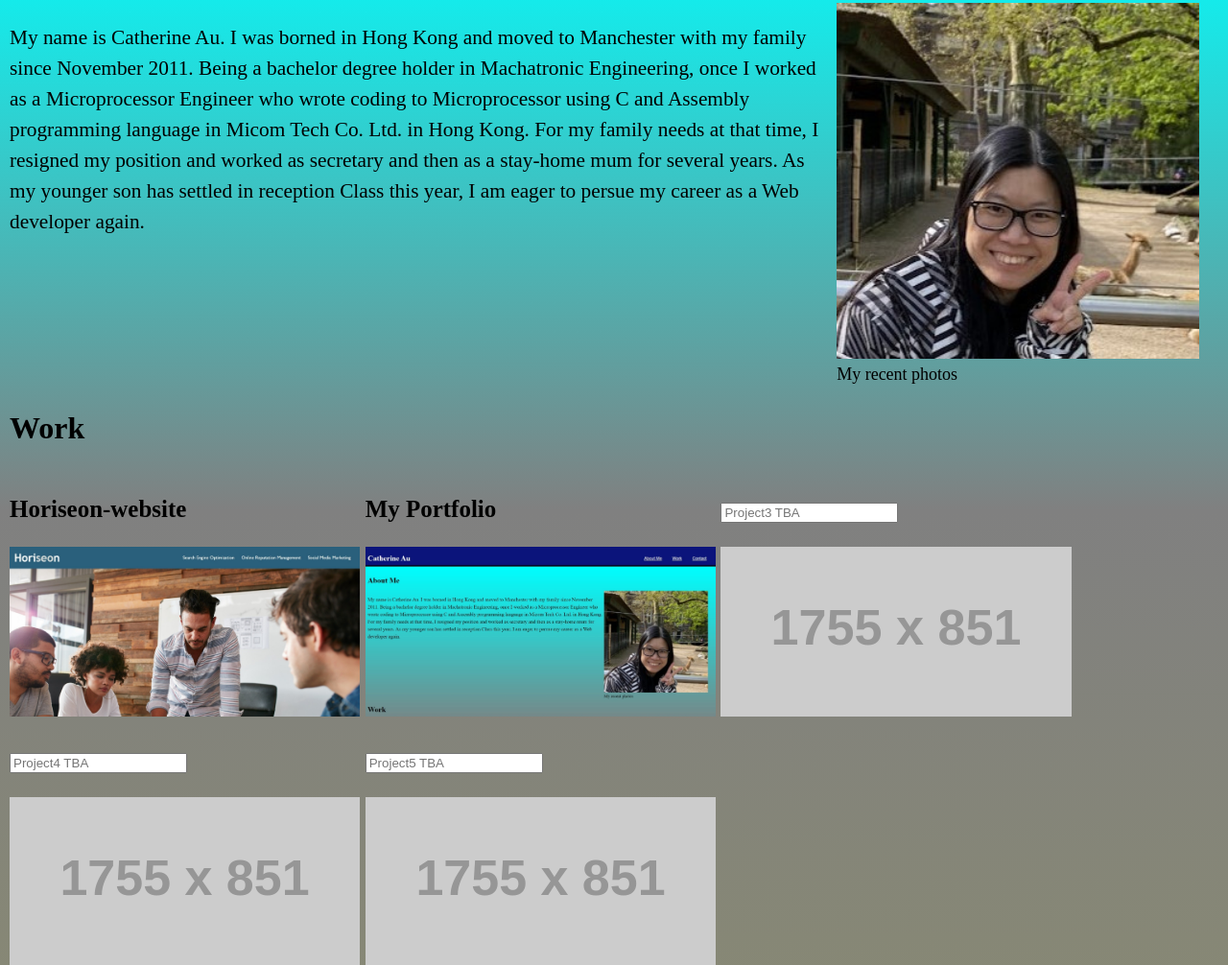
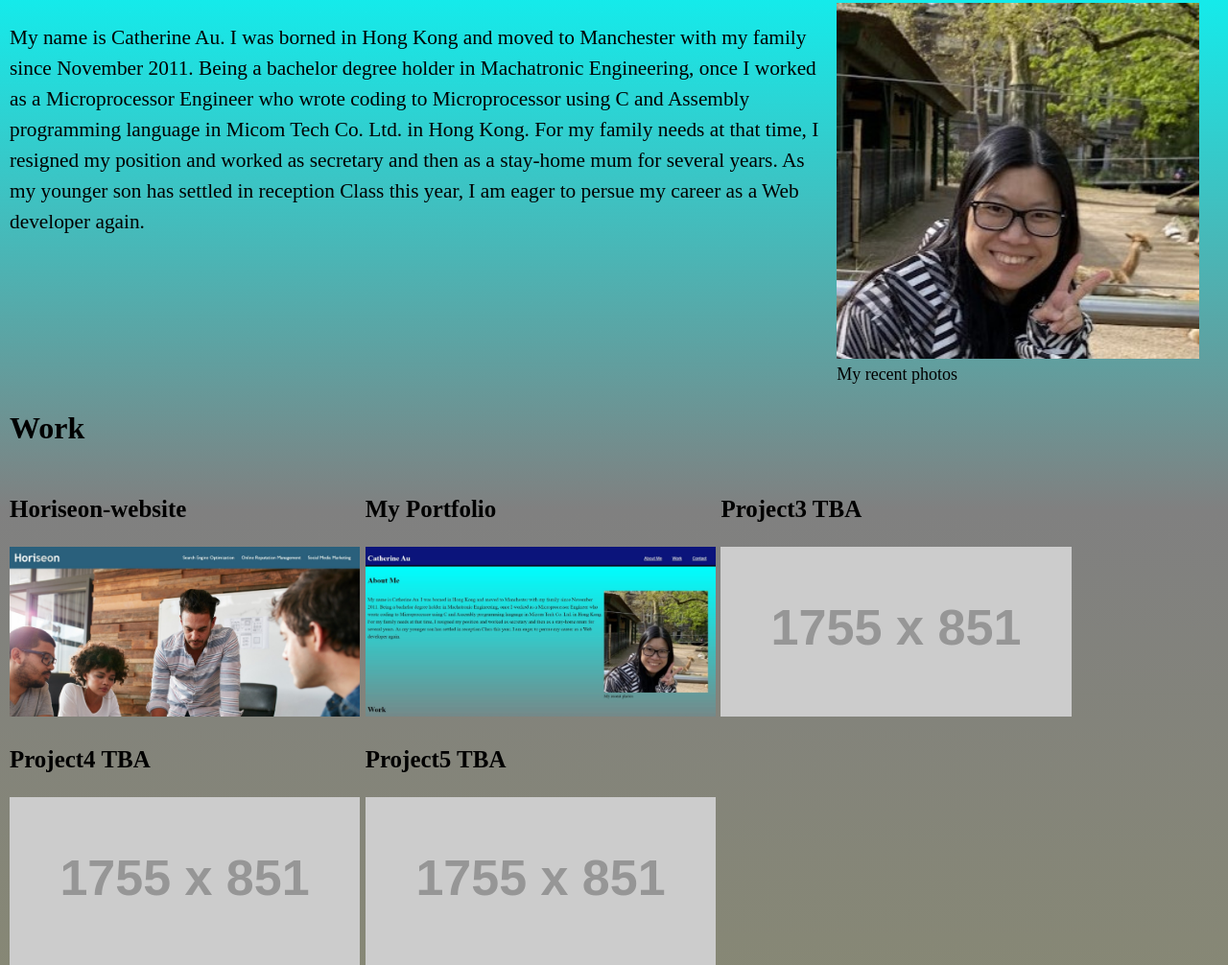
Before and after one commit to marycatau/My-Portfolio, a plain HTML site: page index.html in a window 1280 px wide. Shown: the part 188-1194 px from the top of the page at 96% size. Drawn offline with Linux system fonts and the light colour scheme; placeholder pictures from the web are drawn by us.

Commit message:
smooth scroll behaviour added

```diff
--- a/assets/css/style.css
+++ b/assets/css/style.css
@@ -5,6 +5,10 @@
   --smallpad: 10px;
   --bkgbrown:rgba(54, 56, 15, 0.589);
 
+}
+
+html{
+  scroll-behavior: smooth;
 }
 
 body {
@@ -135,6 +139,8 @@ figcaption {
   text-decoration: underline;
 }
 
+/*setting of footer section*/
+
 footer {
   display: flex;
   justify-content: center;
@@ -143,7 +149,7 @@ footer {
   background-image: linear-gradient(var(--bkgbrown),rgba(34, 35, 11, 0.589));
 }
 
-
+/*Media Queries Setting*/
 @media screen and (max-width:555px){
   header {
     flex-direction: column;
@@ -154,13 +160,9 @@ footer {
   #selfdescription p{
     line-height: 1;
   }
-}
 
-
-@media screen and (max-width:555px){
   .WorkProject:hover {
     width:35%;
     cursor: pointer;
    }
-
 }
--- a/index.html
+++ b/index.html
@@ -51,21 +51,21 @@
         </div>
 
         <div id="Project3" Class="WorkProject">
-          <h3><input type="text" name="fname" placeholder="Project3 TBA"></h3>
+          <h3>Project3 TBA</h3>
           <a href="https://placeholder.com/">
             <img src="https://via.placeholder.com/1755x851?text=Project3" alt="placeholder Project3 TBA">
           </a>
         </div>
 
         <div id="Project4" Class="WorkProject">
-          <h3><input type="text" name="fname" placeholder="Project4 TBA"></h3>
+          <h3>Project4 TBA</h3>
           <a href="https://placeholder.com/">
             <img src="https://via.placeholder.com/1755x851?text=Project4" alt="placeholder Project4 TBA">
           </a>
         </div>
 
         <div id="Project5" Class="WorkProject">
-          <h3><input type="text" name="fname" placeholder="Project5 TBA"></h3>
+          <h3>Project5 TBA</h3>
           <a href="https://placeholder.com/">
             <img src="https://via.placeholder.com/1755x851?text=Project5" alt="placeholder Project5 TBA">
           </a>
```
Also changed, not shown: assets/images/Screenshot of deployed application.jpeg.
